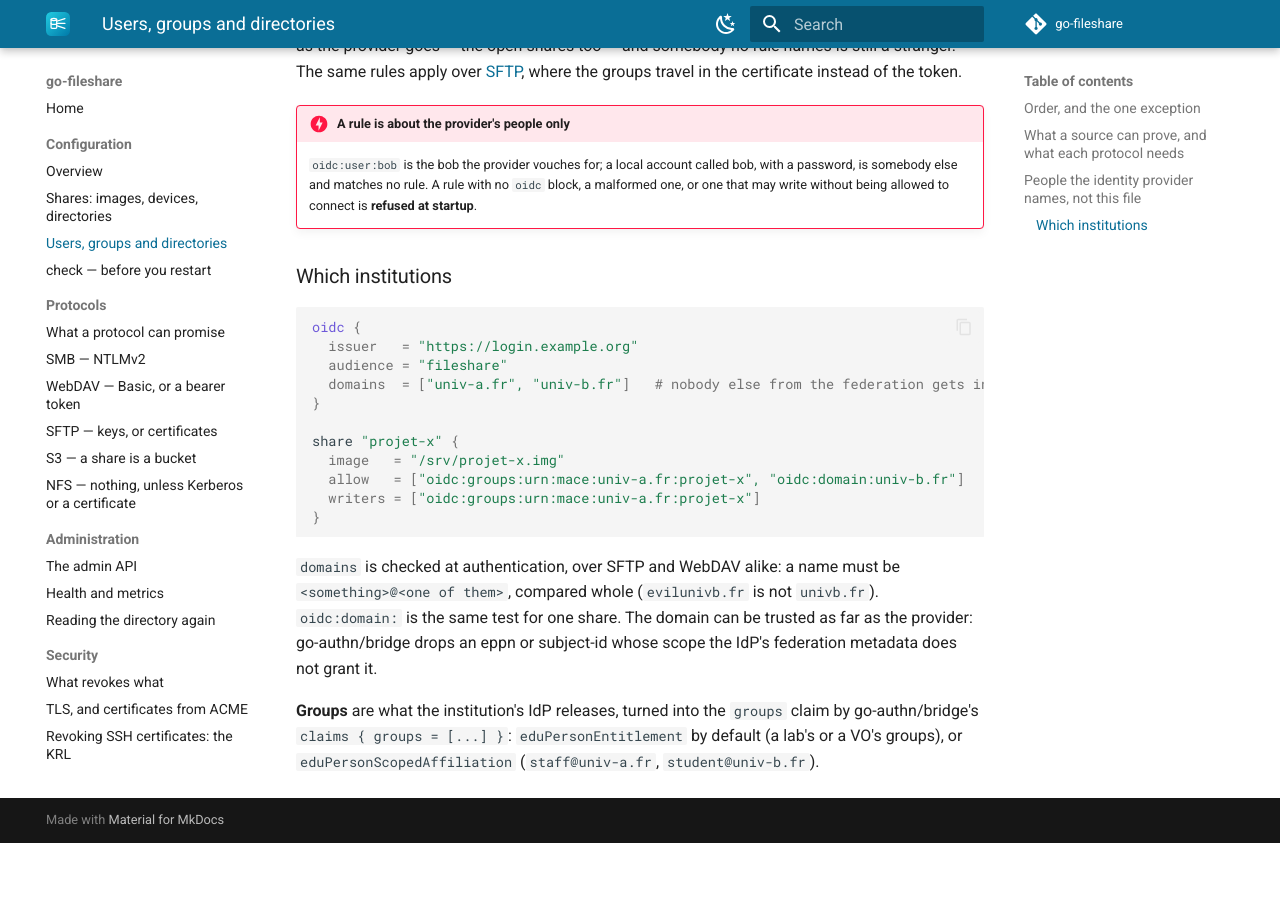
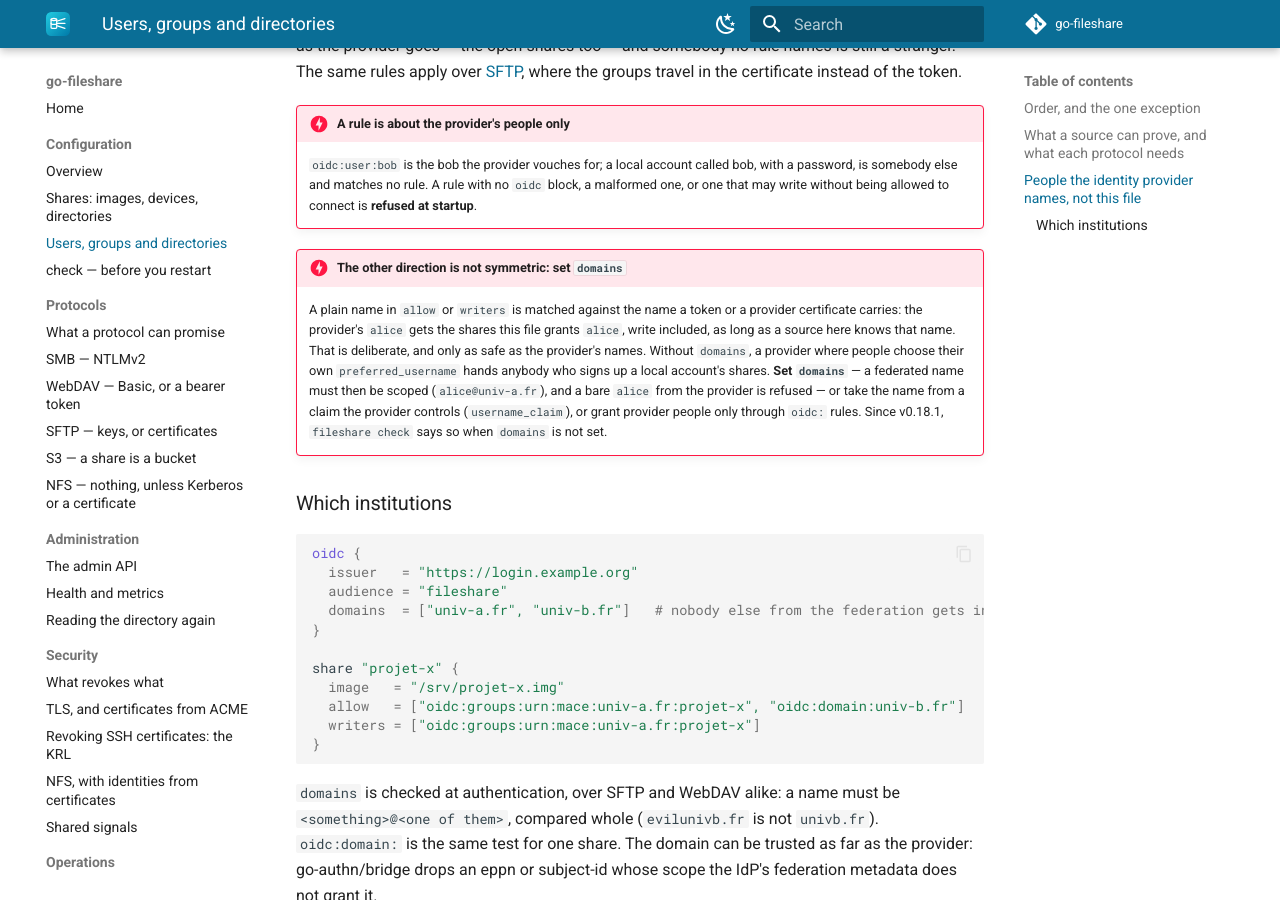
Before and after one commit to go-fileshare/docs, an MkDocs documentation site: the page built from docs/configuration/identity.md, in a window 1280 px wide and 900 px high, scrolled down 2201 px. Built offline with MkDocs 1.6.1 and Material for MkDocs 9.7.7, drawn with Linux system fonts in a browser that asks for light colours; the version menu is left out; before the commit the page ends 3044 px from its top, so only the background shows below that.

Commit message:
fileshare v0.18.0 and v0.18.1: a provider's bare name reaches the local account; set domains (#12)
Co-authored-by: Claude Opus 5.5 (1M context) <noreply@anthropic.com>

````diff
--- a/docs/configuration/identity.md
+++ b/docs/configuration/identity.md
@@ -105,6 +105,19 @@ where the groups travel in the certificate instead of the token.
     `oidc` block, a malformed one, or one that may write without being allowed
     to connect is **refused at startup**.
 
+!!! danger "The other direction is not symmetric: set `domains`"
+    A plain name in `allow` or `writers` is matched against the name a token
+    or a provider certificate carries: the provider's `alice` gets the shares
+    this file grants `alice`, write included, as long as a source here knows
+    that name. That is deliberate, and only as safe as the provider's names.
+    Without `domains`, a provider where people choose their own
+    `preferred_username` hands anybody who signs up a local account's shares.
+    **Set `domains`** — a federated name must then be scoped
+    (`alice@univ-a.fr`), and a bare `alice` from the provider is refused — or
+    take the name from a claim the provider controls (`username_claim`), or
+    grant provider people only through `oidc:` rules. Since v0.18.1,
+    `fileshare check` says so when `domains` is not set.
+
 ### Which institutions
 
 ```hcl
````
Also changed, not shown: docs/administration/index.md (+1 -1 lines), docs/index.md (+1 -1 lines), docs/status.md (+3 -1 lines), 1 other file.
